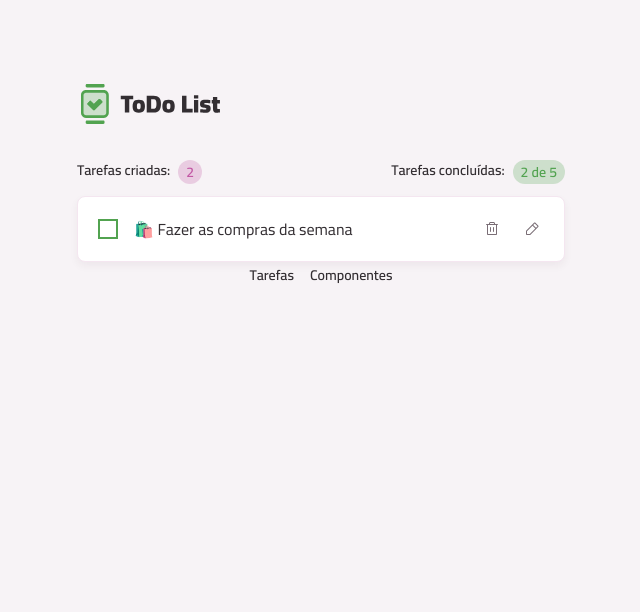
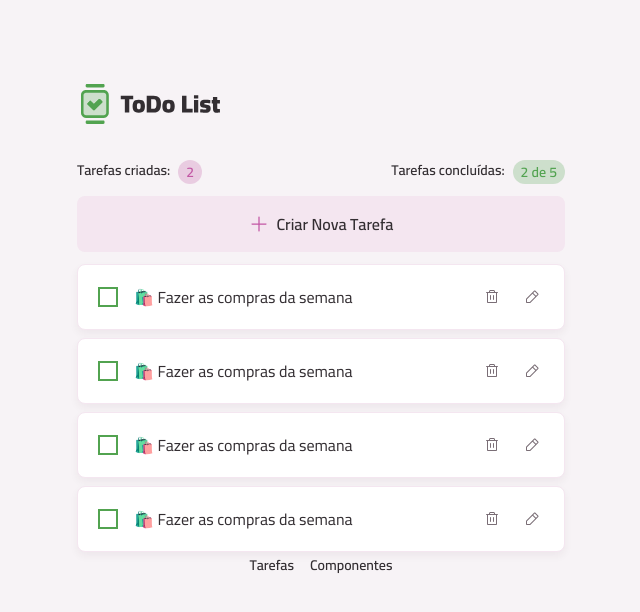
Before and after one commit to mrc-augusto/toDo_React, a React (Vite) app: page / in a window 1280 px wide. Shown: the top 612 px of the page, without its empty margins (319-959 px from the left). Built offline with nearby package versions, Linux system fonts and the light colour scheme.

Commit message:
feat: refactor tasks list and page home components; integrate TasksList into PageHome and update logo.svg

```diff
--- a/src/core-components/tasks-list.tsx
+++ b/src/core-components/tasks-list.tsx
@@ -1,3 +1,21 @@
-export function tasksList(){
-  return
+import { Button } from "@/components/button";
+import PlusIcon from '@/assets/icons/plus.svg?react'
+import { TaskItem } from "./task-item";
+
+export function TasksList(){
+  return(
+    <>
+      <section>
+        <Button icon={PlusIcon} className="w-full">
+          Criar Nova Tarefa
+        </Button>
+      </section>
+      <section className="space-y-2">
+        <TaskItem/>
+        <TaskItem/>
+        <TaskItem/>
+        <TaskItem/>
+      </section>
+    </>
+  )
 }
--- a/src/pages/page-home.tsx
+++ b/src/pages/page-home.tsx
@@ -1,6 +1,6 @@
-import { TaskItem } from "@/core-components/task-item";
 import { TasksSummary } from "@/core-components/tasks-summary";
 import { Container } from "@/components/container";
+import { TasksList } from "@/core-components/tasks-list";
 
 export function PageHome(){
   return (
@@ -9,9 +9,7 @@
         <header className="flex items-center justify-between">
           <TasksSummary/>
         </header>
-        <main>
-          <TaskItem/>
-        </main>
+        <TasksList/>
       </Container>
     </>
   )
```
Also changed, not shown: src/assets/images/logo.svg.
